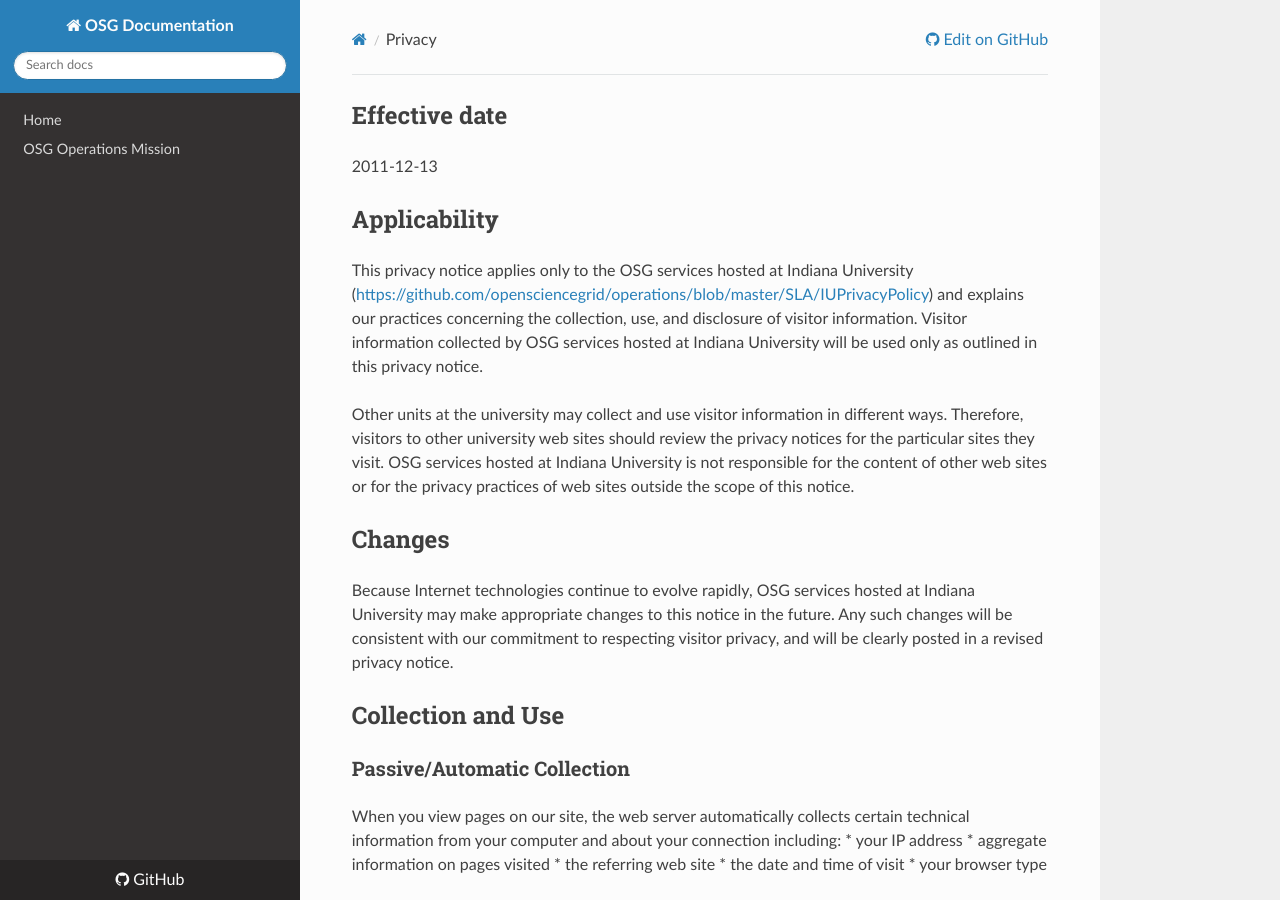
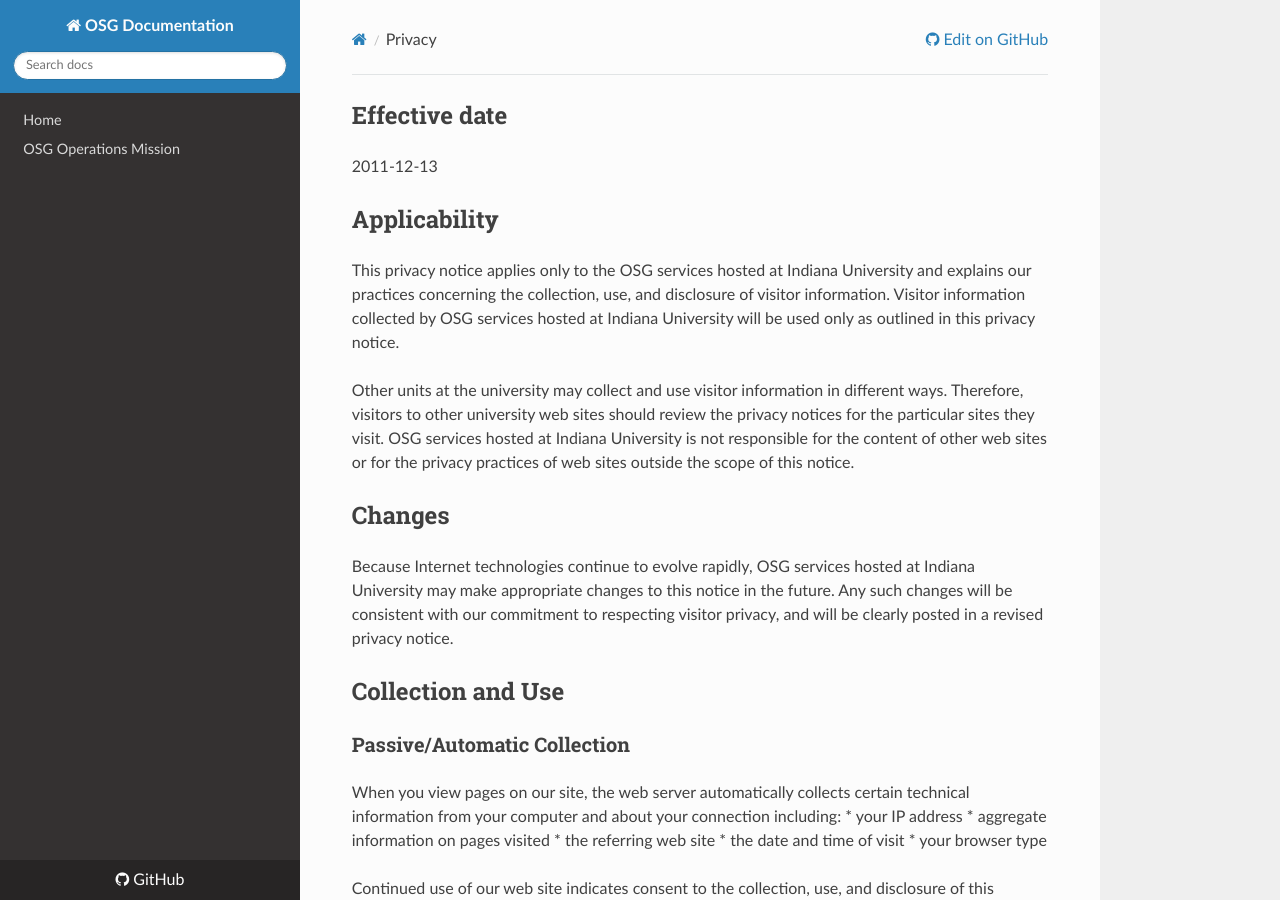
Before and after one commit to osg-htc/operations, an MkDocs documentation site: the page built from docs/privacy.md, in a window 1280 px wide and 900 px high. Built offline with MkDocs 1.6.1, drawn with Linux system fonts in a browser that asks for light colours; nearby versions of some CDN libraries; old or Windows-style settings are respelled for this version of MkDocs; some of the changed lines change nothing that is shown.

Commit message:
Update privacy.md

```diff
--- a/docs/privacy.md
+++ b/docs/privacy.md
@@ -3,7 +3,7 @@
 2011-12-13
 
 ## Applicability
-This privacy notice applies only to the OSG services hosted at Indiana University ([https://github.com/opensciencegrid/operations/blob/master/SLA/IUPrivacyPolicy](https://twiki.grid.iu.edu/bin/view/Operations/IUPrivacyPolicy)) and explains our practices concerning the collection, use, and disclosure of visitor information. Visitor information collected by OSG services hosted at Indiana University will be used only as outlined in this privacy notice.
+This privacy notice applies only to the OSG services hosted at Indiana University and explains our practices concerning the collection, use, and disclosure of visitor information. Visitor information collected by OSG services hosted at Indiana University will be used only as outlined in this privacy notice.
 
 Other units at the university may collect and use visitor information in different ways. Therefore, visitors to other university web sites should review the privacy notices for the particular sites they visit. OSG services hosted at Indiana University is not responsible for the content of other web sites or for the privacy practices of web sites outside the scope of this notice.
 
```
